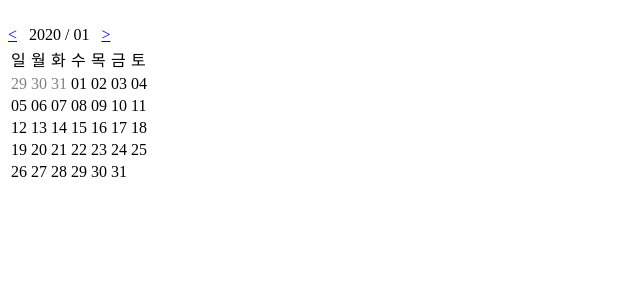
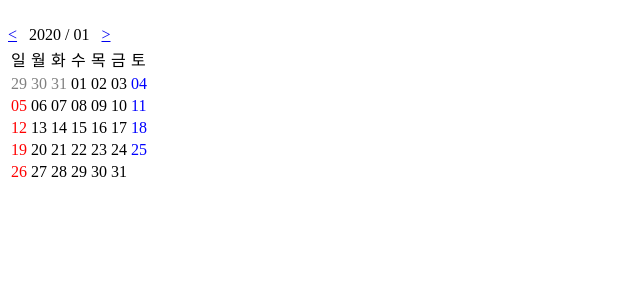
Before and after one commit to kdg1986/ReactCalendar, a React (Create React App) app: page / in a window 1280 px wide. Shown: the top 300 px of the page, without its empty margins (0-640 px from the left). Built offline with nearby package versions, Linux system fonts and the light colour scheme.

Commit message:
요일별 색상설정 ( 임시 ) 추후 Css로 분리할 예정

```diff
--- a/src/index.js
+++ b/src/index.js
@@ -8,7 +8,7 @@ const getDate = (date) => {
 
 ReactDOM.render(
     <>
-        <Calendar date="20200101" getValue={getDate}></Calendar>
+        <Calendar date="20200101" ></Calendar>
         {/* <Calendar date="20200203" getValue={getDate}></Calendar>
         <Calendar date="20200303" getValue={getDate}></Calendar>
         <Calendar date="20200403" getValue={getDate}></Calendar> */}
--- a/src/js/common.js
+++ b/src/js/common.js
@@ -22,25 +22,31 @@ export const genDateList = prop => {
     const firstDay = new Date( `${prop.year}/${prop.month}/01` ).getDay();
     const prvYear  = (prop.month-1) * 1 === 0 ? prop.year-1 : prop.year;
     const prvMonth = (prop.month-1) * 1 === 0 ? 12 : (prop.month-1)
-    const prvMonStDt = new Date(  prvYear, prvMonth ,'0' ).getDate()-firstDay;
+    const prvMonStDt = new Date(  prvYear, prvMonth ,'0' ).getDate()-( firstDay ===  0 ? 7 : firstDay );
     const lastDate = getLastDate(prop.date);
-
-    console.log( firstDay )
+    const colorSet = { 0 : "red", 6 : 'blue' }
 
     const obj =
-        Array(firstDay).fill(null).map( (item,idx) => {
+        Array(firstDay ===  0 ? 7 : firstDay).fill(null).map( (item,idx) => {
+            const day = prvMonStDt + (idx+1);
+            const thisDay = new Date( `${prvYear}/${prvMonth}/${day}` ).getDay();
             return{
-                fullDate : `${prvYear}${prvMonth}${prvMonStDt + (idx+1)}`
+                fullDate : `${prvYear}${prvMonth}${day}`
                 ,date : `${prvMonStDt + (idx+1)}`
+                ,day : thisDay
                 ,color : 'grey'
 
             }
         }).concat(
             Array(lastDate).fill(null).map(
                 (item,idx) => {
+                    const day = idx+1 >= 10 ? idx+1 : '0'+(idx+1);
+                    const thisDay = new Date( `${prop.year}/${prop.month}/${day}` ).getDay();
                     return {
-                        fullDate : `${prop.year}${prop.month}${ idx+1 >= 10 ? idx+1 : '0'+(idx+1) }`
-                        ,date : `${ idx+1 >= 10 ? idx+1 : '0'+(idx+1) }`
+                        fullDate : `${prop.year}${prop.month}${day}`
+                        ,date : `${day}`
+                        ,day : thisDay
+                        ,color : colorSet[thisDay] || 'black'
                     }
                 }
             )
```
